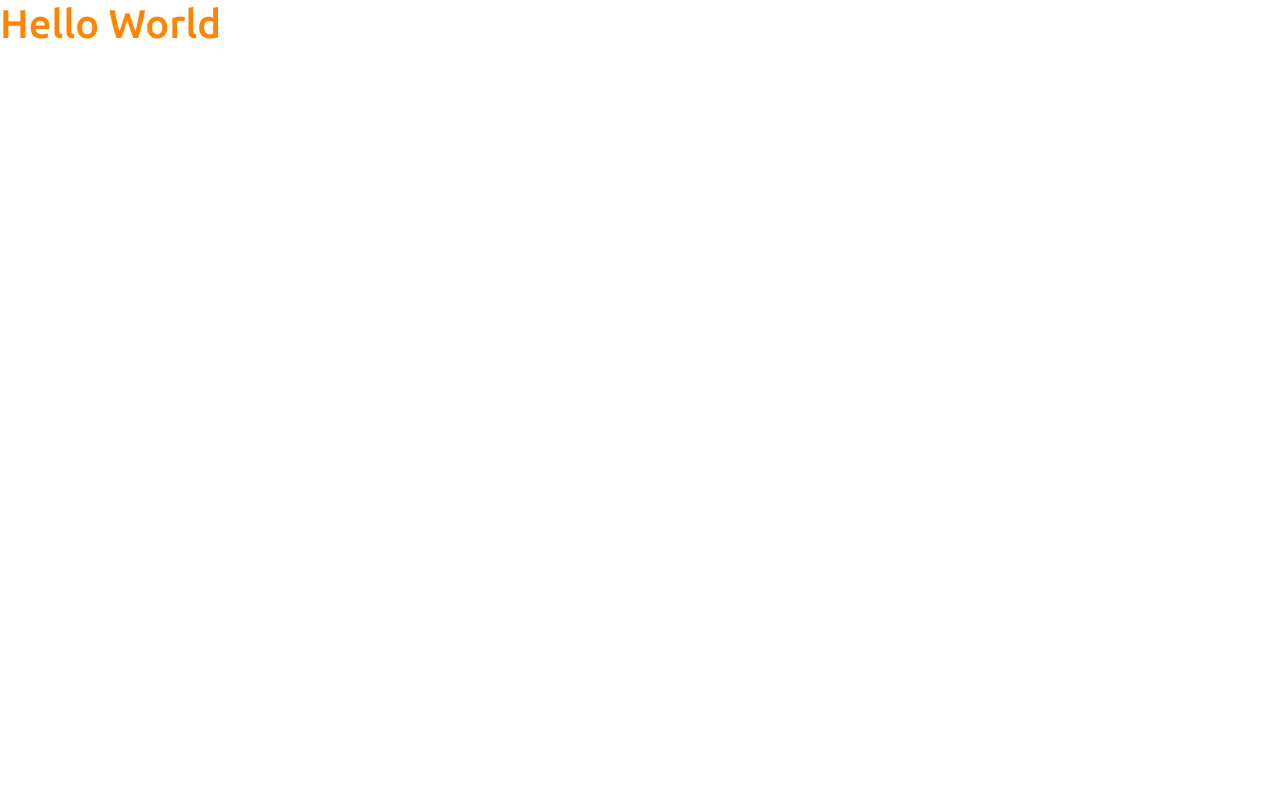
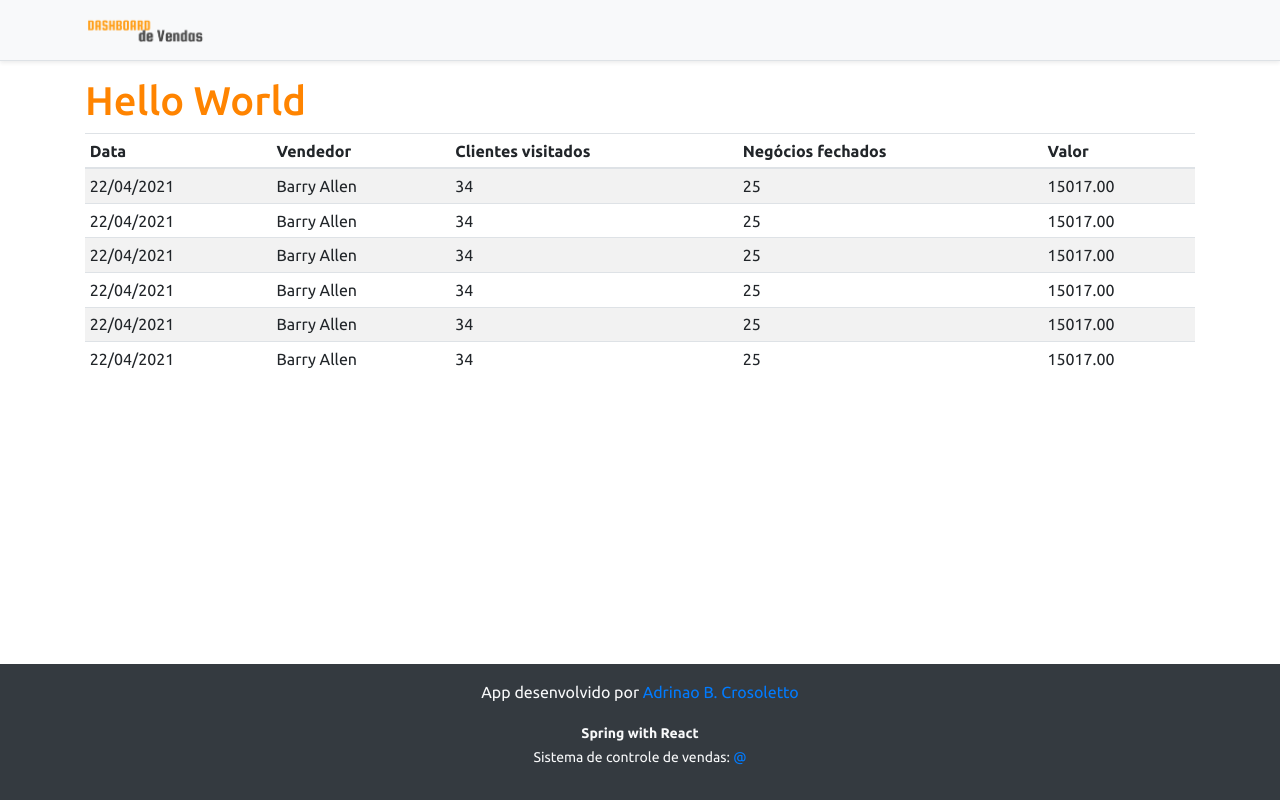
Before and after one commit to Adrianocros/dashboard, a React (Create React App) app in the folder frontend/: page / in a window 1280 px wide. Built offline with nearby package versions, Linux system fonts and the light colour scheme.

Commit message:
Basic static components

```diff
--- a/frontend/src/App.tsx
+++ b/frontend/src/App.tsx
@@ -1,8 +1,19 @@
+import DataTable from "components/DataTable";
+import Footer from "components/Footer";
+import NavBar from "components/NavBar";
+
+
 function App() {
   return (
-    <div>
-      <h1 className="text-primary">Hello World</h1>
-    </div>
+    <>
+      <NavBar />
+      <div className = "container">
+        <h1 className="text-primary">Hello World</h1>
+
+       <DataTable />
+      </div>
+      <Footer/>
+    </>
   );
 }
 
--- /dev/null
+++ b/frontend/src/components/DataTable/index.tsx
@@ -0,0 +1,64 @@
+const DataTable = () => {
+    return (
+        <div className="table-responsive">
+    <table className="table table-striped table-sm">
+        <thead>
+            <tr>
+                <th>Data</th>
+                <th>Vendedor</th>
+                <th>Clientes visitados</th>
+                <th>Negócios fechados</th>
+                <th>Valor</th>
+            </tr>
+        </thead>
+        <tbody>
+            <tr>
+                <td>22/04/2021</td>
+                <td>Barry Allen</td>
+                <td>34</td>
+                <td>25</td>
+                <td>15017.00</td>
+            </tr>
+            <tr>
+                <td>22/04/2021</td>
+                <td>Barry Allen</td>
+                <td>34</td>
+                <td>25</td>
+                <td>15017.00</td>
+            </tr>
+            <tr>
+                <td>22/04/2021</td>
+                <td>Barry Allen</td>
+                <td>34</td>
+                <td>25</td>
+                <td>15017.00</td>
+            </tr>
+            <tr>
+                <td>22/04/2021</td>
+                <td>Barry Allen</td>
+                <td>34</td>
+                <td>25</td>
+                <td>15017.00</td>
+            </tr>
+            <tr>
+                <td>22/04/2021</td>
+                <td>Barry Allen</td>
+                <td>34</td>
+                <td>25</td>
+                <td>15017.00</td>
+            </tr>
+            <tr>
+                <td>22/04/2021</td>
+                <td>Barry Allen</td>
+                <td>34</td>
+                <td>25</td>
+                <td>15017.00</td>
+            </tr>
+        </tbody>
+    </table>
+</div>
+
+    );
+}
+
+export default DataTable;
--- /dev/null
+++ b/frontend/src/components/Footer/index.tsx
@@ -0,0 +1,14 @@
+const Footer = () => {
+    return (
+        <footer className="footer mt-auto py-3 bg-dark">
+            <div className="container">
+                <p className="text-light">App desenvolvido por <a href="https://github.com/adrianocros" target="_blank" rel="noreferrer">Adrinao B. Crosoletto</a></p>
+                <p className="text-light"><small><strong>Spring with React</strong><br />
+            Sistema de controle de vendas: <a href="--" target="_blank" rel="noreferrer">@</a></small></p>
+            </div>
+        </footer>
+
+    );
+}
+
+export default Footer;
--- /dev/null
+++ b/frontend/src/components/NavBar/index.tsx
@@ -0,0 +1,15 @@
+import ImgDsDark from 'assets/img/ImgDsDark.png';
+
+const NavBar = () => {
+    return (
+        <div className="d-flex flex-column flex-md-row align-items-center p-3 px-md-4 mb-3 bg-light border-bottom shadow-sm">
+            <div className="container">
+                <nav className="my-2 my-md-0 mr-md-3">
+                    <img src={ImgDsDark} alt="DevSuperior" width="120" />
+                </nav>
+            </div>
+        </div>
+    );
+}
+
+export default NavBar;
```
Also changed, not shown: frontend/src/assets/img/ImgDsDark.png (added).
